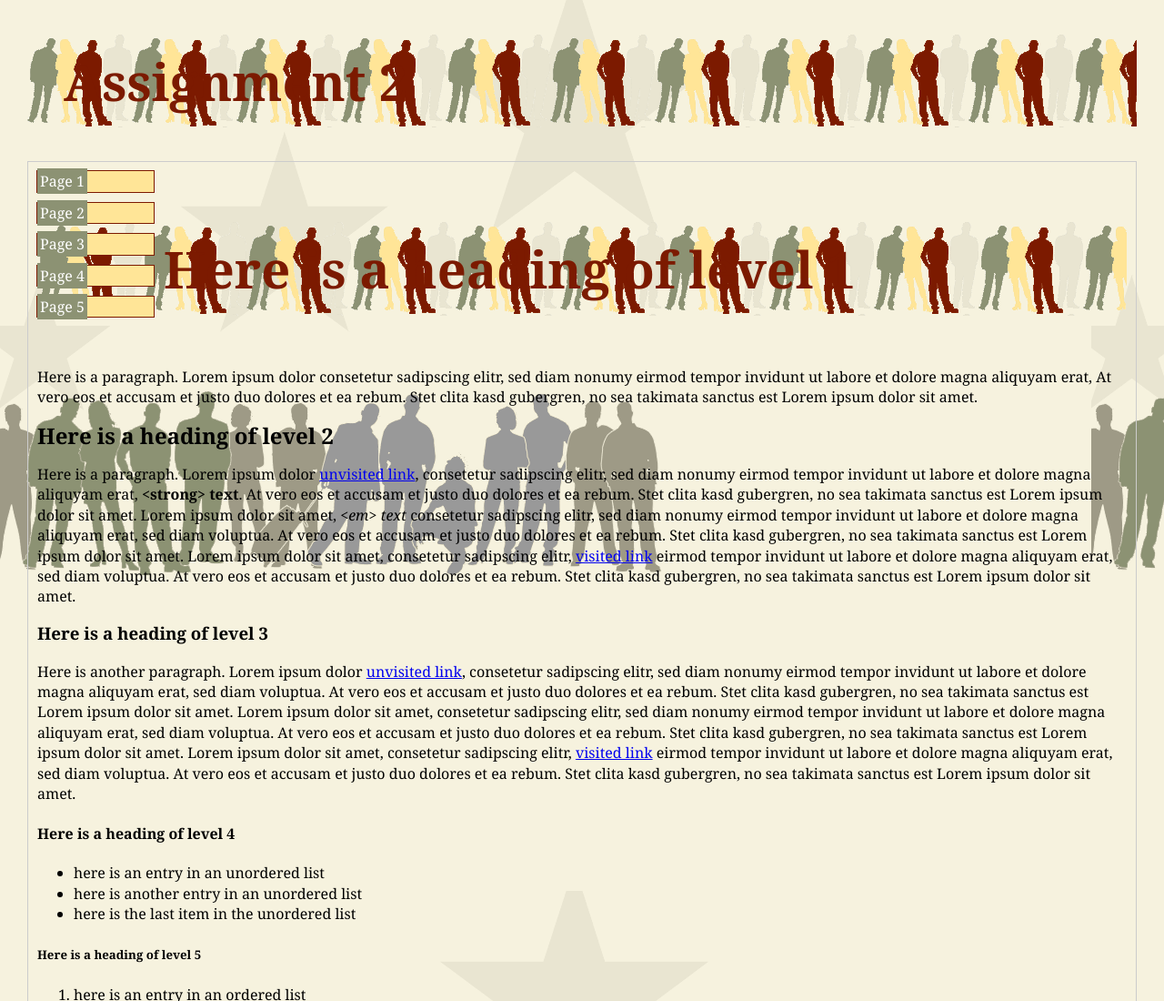
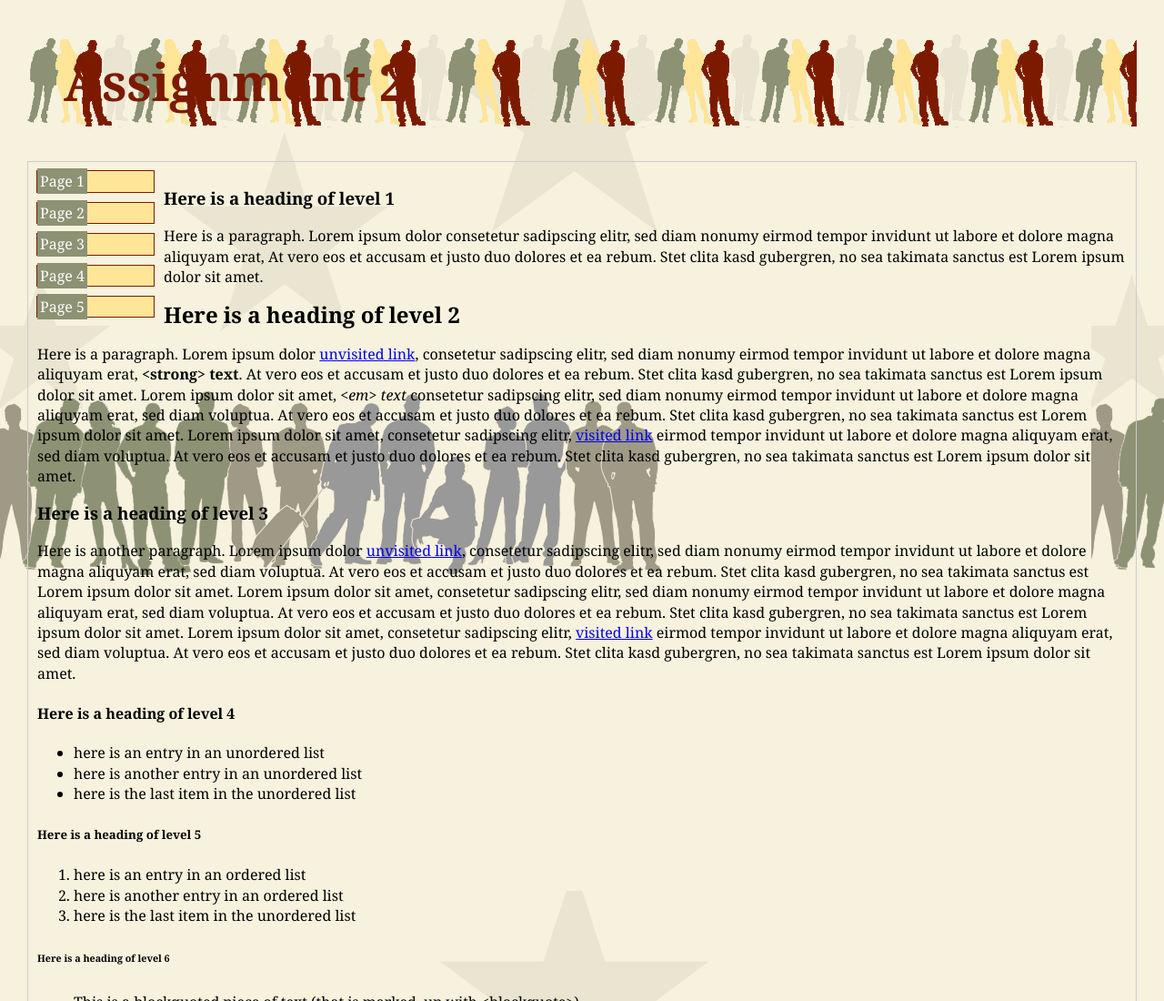
Before and after one commit to josecabrera15/josecabrera1502.github.io, a plain HTML site: page week02/index.html in a window 1280 px wide. Shown: the top 1100 px of the page at 91% size. Drawn offline with Linux system fonts and the light colour scheme.

Commit message:
Update styles.css

```diff
--- a/week02/styles.css
+++ b/week02/styles.css
@@ -9,7 +9,7 @@ body {
 background-image: url("page-bg.gif");
 background-color: #F7F3DE;
 }
-h1 { font-size: 350%;
+ header h1 { font-size: 350%;
   color: #7C1A00;
   padding: 40px;
   left-padding: 120px;
```
